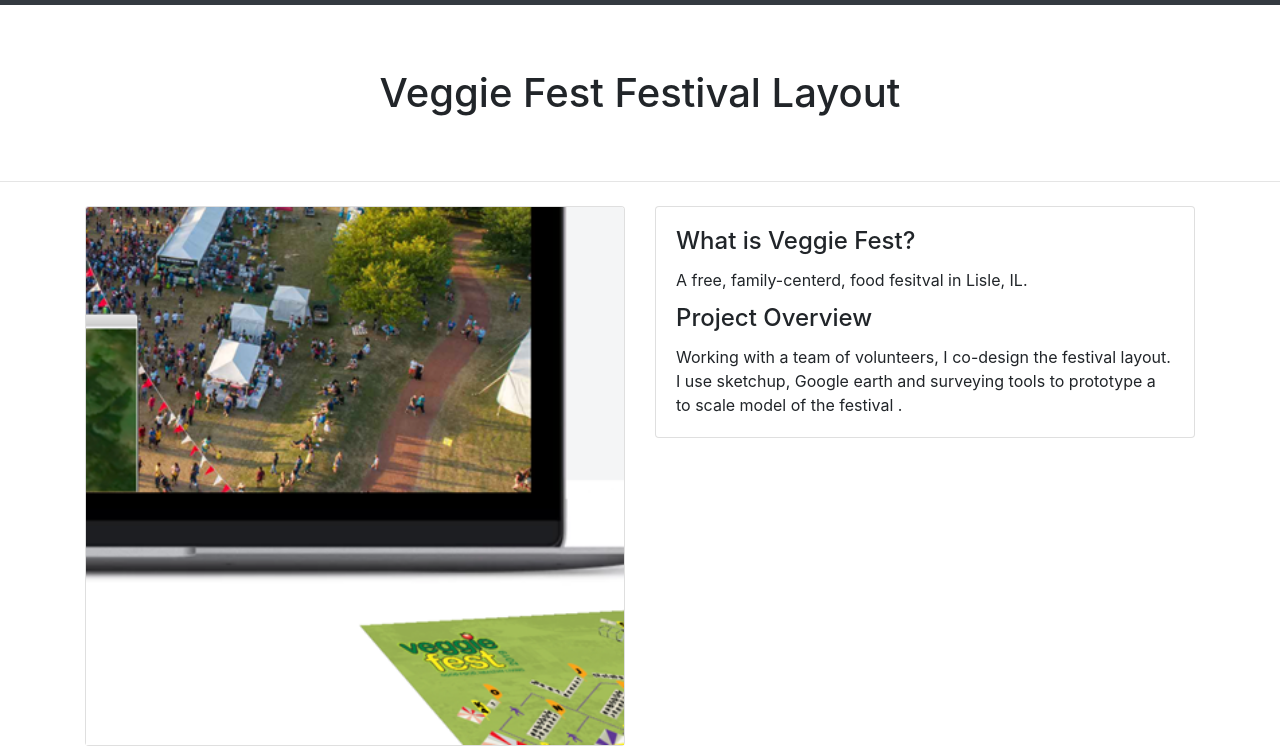
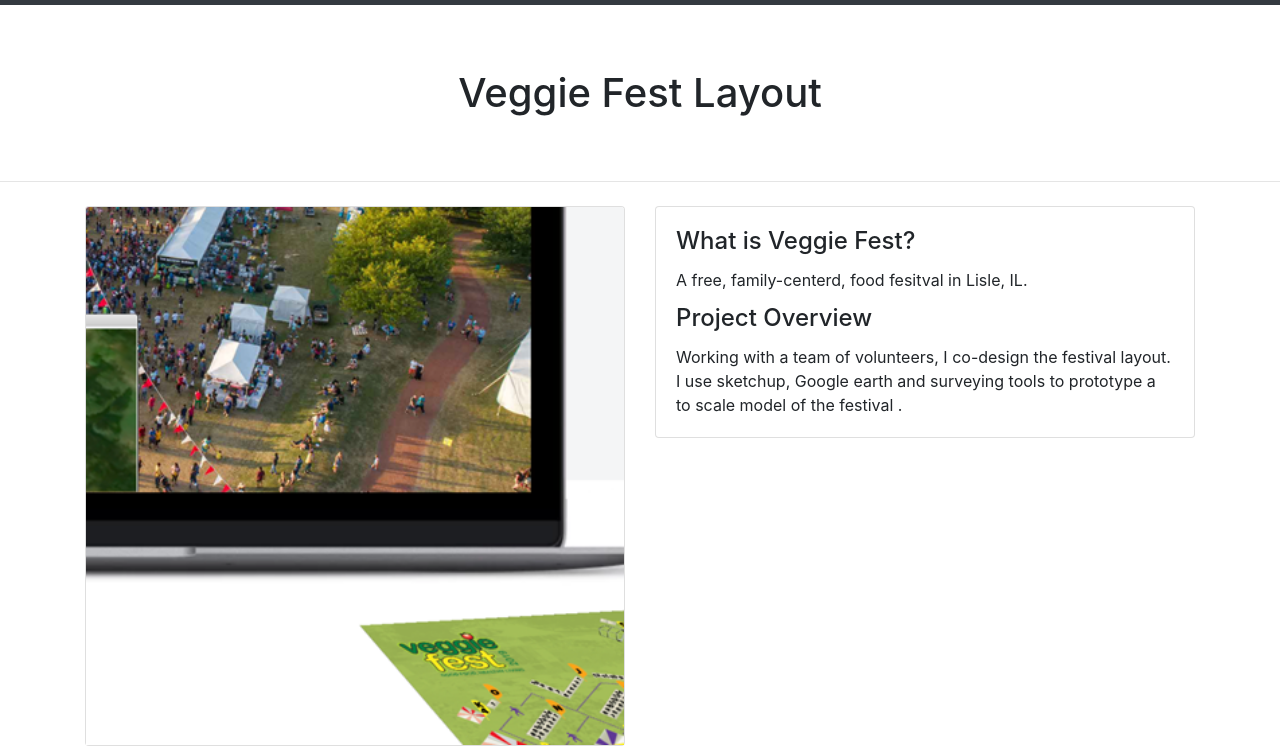
Before and after one commit to heathernorasmith/portfolio, a plain HTML site: page portfolio-2.html in a window 1280 px wide. Shown: the part 51-800 px from the top of the page. Drawn offline with Linux system fonts and the light colour scheme.

Commit message:
Updated Page Names

```diff
--- a/portfolio-2.html
+++ b/portfolio-2.html
@@ -4,7 +4,7 @@
   <meta charset="UTF-8">
   <meta http-equiv="X-UA-Compatible" content="IE=edge">
   <meta name="viewport" content="width=device-width, initial-scale=1">
-  <title>Heather Smith Portfolio</title>
+  <title>Veggie Fest</title>
   <!-- Bootstrap -->
   <link href="assets/index.css" rel="stylesheet">
 </head>
@@ -19,7 +19,7 @@
     <div class="row">
       <div class="col-12">
         <h1 class="text-center">&nbsp;</h1>
-        <h1 class="text-center">Veggie Fest Festival Layout</h1>
+        <h1 class="text-center">Veggie Fest Layout</h1>
         <p class="text-center">&nbsp;</p>
       </div>
     </div>
```
Also changed, not shown: index.html (+1 -1 lines), portfolio-1.html (+1 -1 lines), portfolio-3.html (+1 -1 lines), portfolio-4.html (+1 -1 lines), 1 other file.
